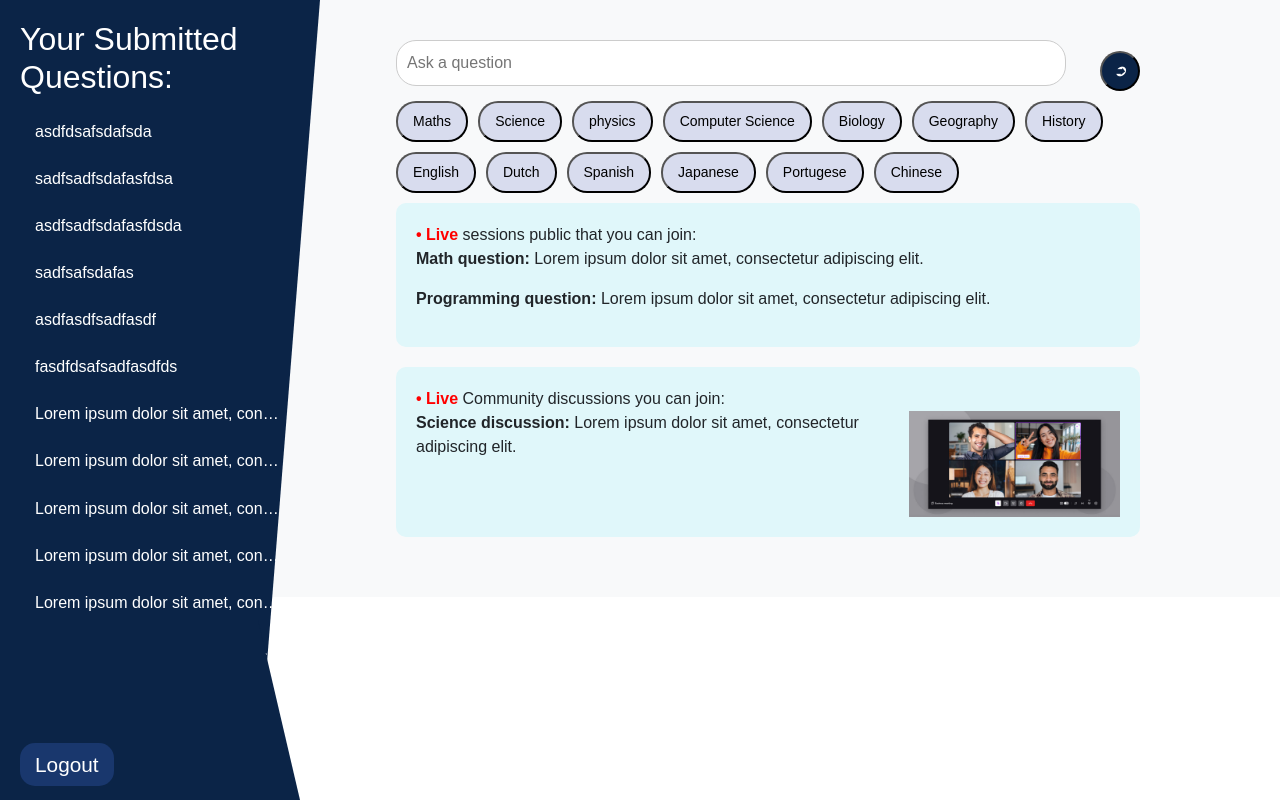
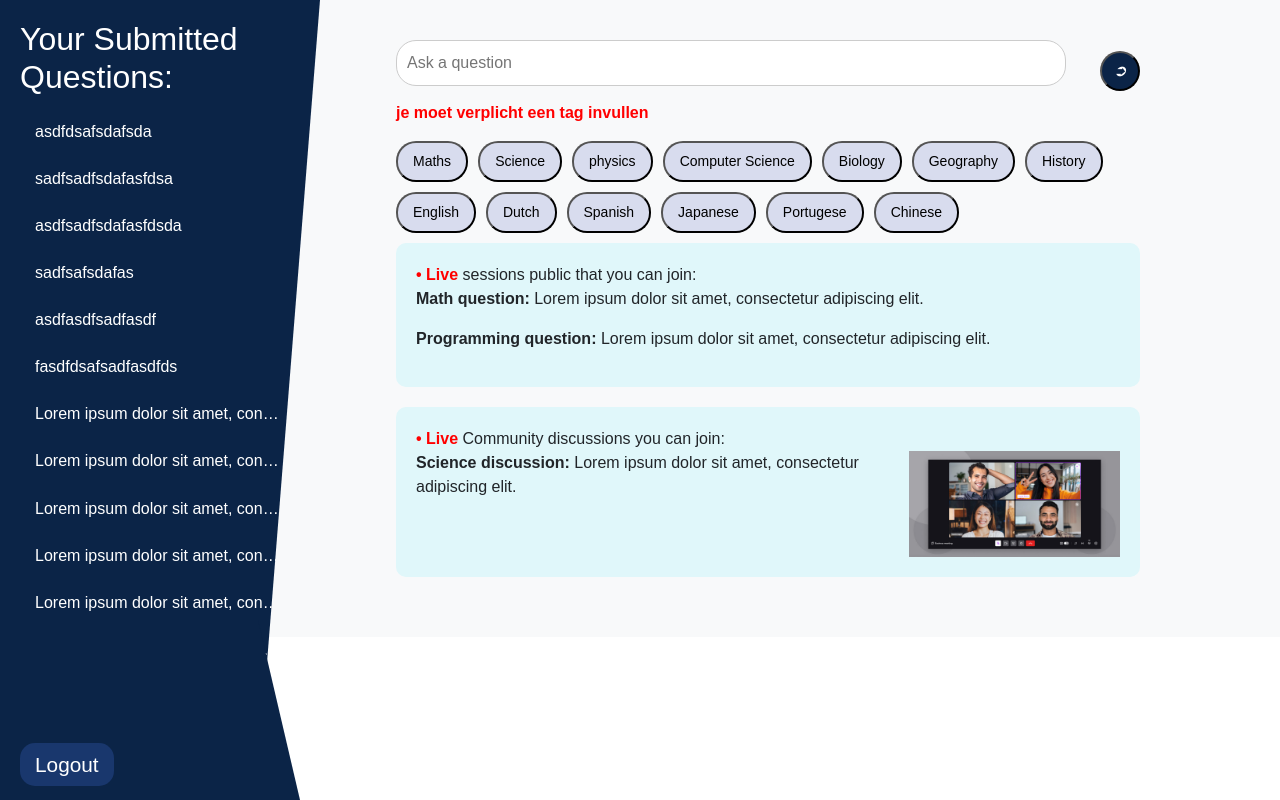
Before and after one commit to Priy4s/TLE-1-experiment-3, a PHP site: page /user-index.php in a window 1280 px wide. Run offline with PHP 8.4, Linux system fonts and the light colour scheme; a user stored in the database is signed in; data comes from the database, SQL or seed files in the repository.

Commit message:
warning toegevoegd

```diff
--- a/styles/style.css
+++ b/styles/style.css
@@ -612,3 +612,11 @@ h3 {
     margin-top: 10px;
     color: green;
 }
+
+.warning {
+    display: flex;
+    flex-direction: column;
+    color: red;
+    font-weight: bold;
+    font-size: medium;
+}
--- a/user-index.php
+++ b/user-index.php
@@ -90,7 +90,9 @@ $questions = fetchUserQuestions($db, $expertId);
             <!-- Hidden field for category selection -->
             <input type="hidden" id="selected-category" name="category_id" value="" required>
         </form>
-
+    <div>
+            <p class="warning">je moet verplicht een tag invullen</p>
+        </div>
         <!-- Category Buttons -->
         <div>
             <?php
@@ -100,6 +102,7 @@ $questions = fetchUserQuestions($db, $expertId);
             }
             ?>
         </div>
+
 
         <!-- Live Session Content -->
         <div class="content-box">
```
